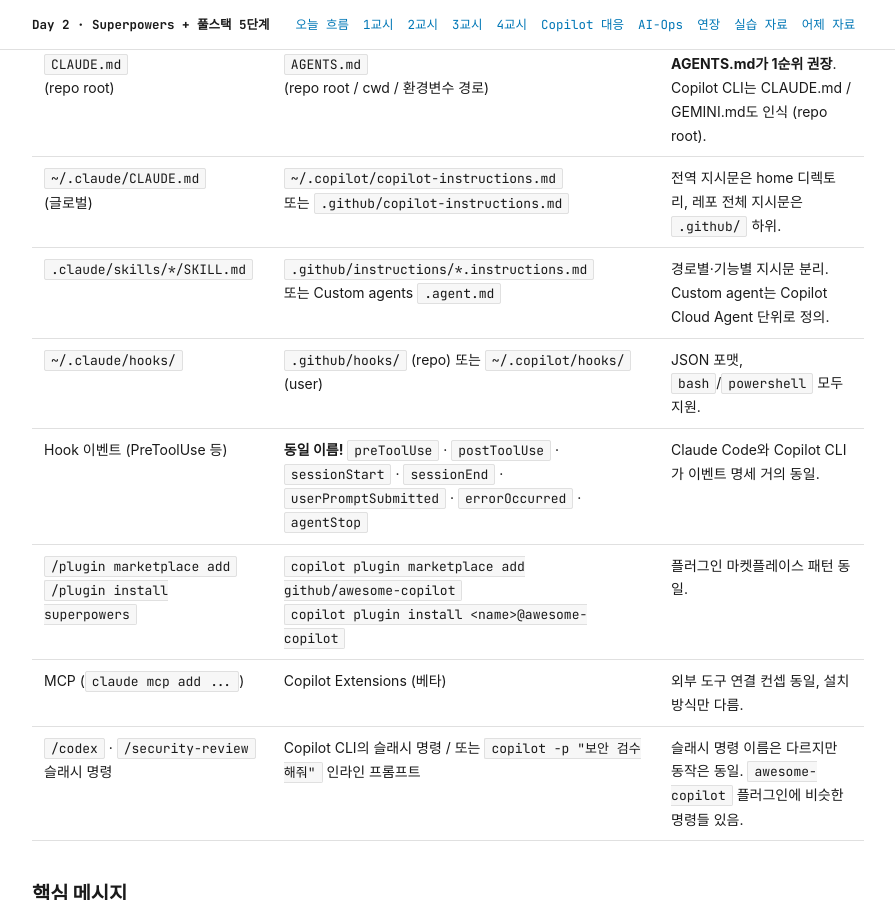
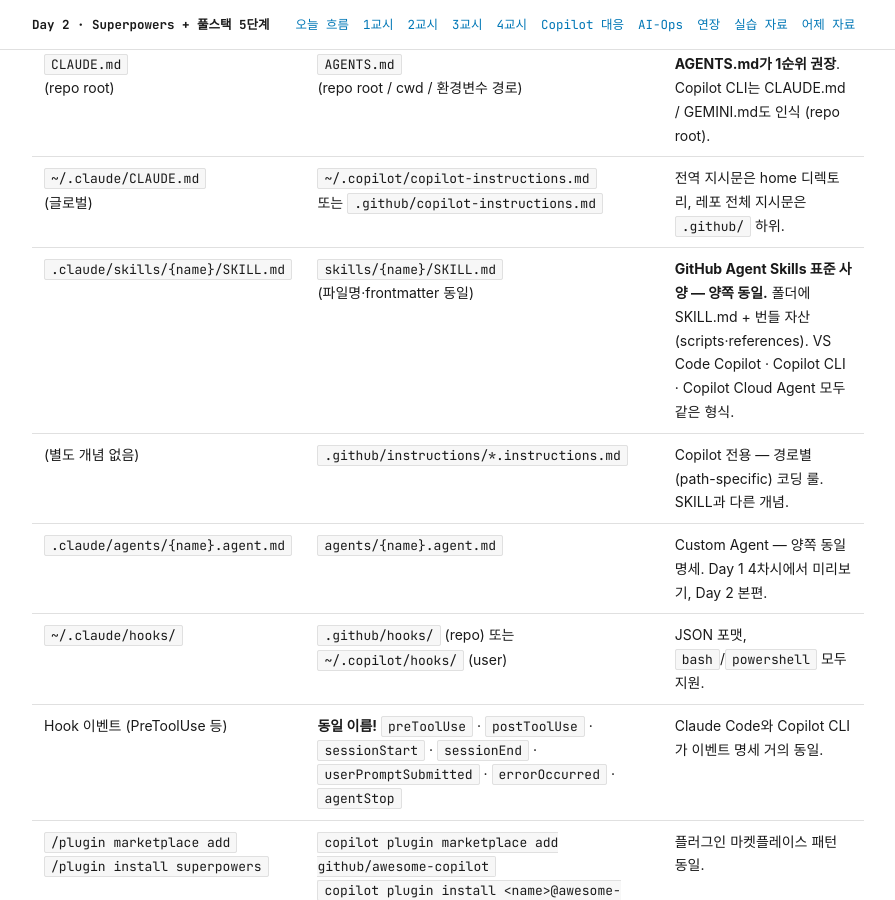
Before and after one commit to daniel8824-del/claude-pos-fullstack-day2, a Jekyll site: the page docs/index.html, which Jekyll copies as it is, in a window 1280 px wide and 900 px high, scrolled down 19009 px. Shown: the whole window, without its empty margins (192-1087 px from the left). Built offline with Jekyll 4.4.1, drawn with Linux system fonts in a browser that asks for light colours; some web fonts are replaced.

Commit message:
fix: SKILL.md 매핑 정정 — Claude Code ↔ Copilot 동일 표준
GitHub Agent Skills 사양 (공식): SKILL.md 파일명·frontmatter·번들 구조
모두 양쪽 동일. 이전 매핑(.instructions.md/.agent.md로 잘못 묶음) 정정.
.agent.md는 별도 Custom Agent 개념으로 분리 표기.

출처: github/awesome-copilot · VS Code Copilot Agent Skills docs

```diff
--- a/docs/index.html
+++ b/docs/index.html
@@ -966,9 +966,19 @@
         <td>전역 지시문은 home 디렉토리, 레포 전체 지시문은 <code class="inline">.github/</code> 하위.</td>
       </tr>
       <tr>
-        <td><code class="inline">.claude/skills/*/SKILL.md</code></td>
-        <td><code class="inline">.github/instructions/*.instructions.md</code><br>또는 Custom agents <code class="inline">.agent.md</code></td>
-        <td>경로별·기능별 지시문 분리. Custom agent는 Copilot Cloud Agent 단위로 정의.</td>
+        <td><code class="inline">.claude/skills/{name}/SKILL.md</code></td>
+        <td><code class="inline">skills/{name}/SKILL.md</code><br>(파일명·frontmatter 동일)</td>
+        <td><strong>GitHub Agent Skills 표준 사양 — 양쪽 동일.</strong> 폴더에 SKILL.md + 번들 자산 (scripts·references). VS Code Copilot · Copilot CLI · Copilot Cloud Agent 모두 같은 형식.</td>
+      </tr>
+      <tr>
+        <td>(별도 개념 없음)</td>
+        <td><code class="inline">.github/instructions/*.instructions.md</code></td>
+        <td>Copilot 전용 — 경로별(path-specific) 코딩 룰. SKILL과 다른 개념.</td>
+      </tr>
+      <tr>
+        <td><code class="inline">.claude/agents/{name}.agent.md</code></td>
+        <td><code class="inline">agents/{name}.agent.md</code></td>
+        <td>Custom Agent — 양쪽 동일 명세. Day 1 4차시에서 미리보기, Day 2 본편.</td>
       </tr>
       <tr>
         <td><code class="inline">~/.claude/hooks/</code></td>
```
